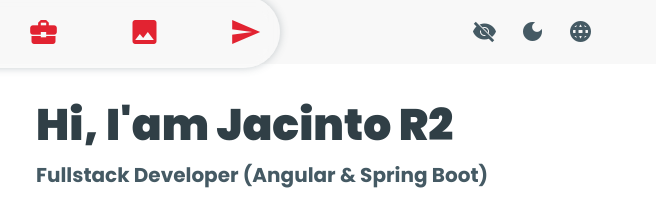
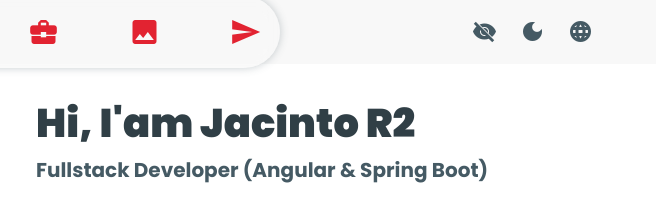
Before and after one commit to JacintoRR396/sdjr2-web_portfolio-js, a website: page index.html in a window 1280 px wide. Shown: the top 219 px of the page, 624-1280 px from the left. Drawn offline with nearby package versions, Linux system fonts and the light colour scheme; files that its build step writes are made by us from their sources; files whose address does not match are found by name; a web font is replaced by a local one.

Commit message:
update var fs-big

```diff
--- a/src/scss/base/_variables.scss
+++ b/src/scss/base/_variables.scss
@@ -19,9 +19,9 @@ $font-secondary: "Poppins", sans-serif;
 $font-italic: "Bona Nova", serif;
 
 $fs-bigger-mob: 2.5rem;
-$fs-bigger-desk: 4rem;
+$fs-bigger-desk: 3rem;
 $fs-big-mob: 2rem;
-$fs-big-desk: 2.75rem;
+$fs-big-desk: 2.5rem;
 $fs-h1-mob: 1.5rem;
 $fs-h1-desk: 2rem;
 $fs-h2-mob: 1.25rem;
```
